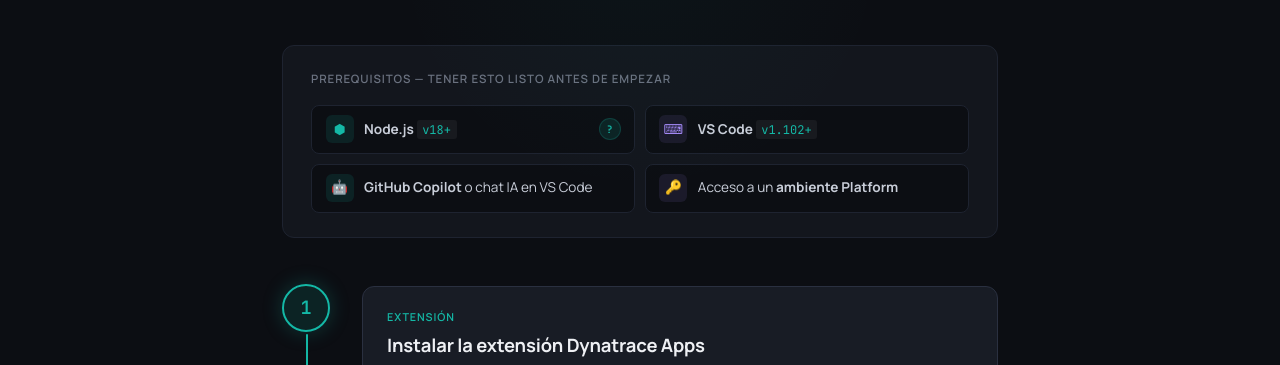
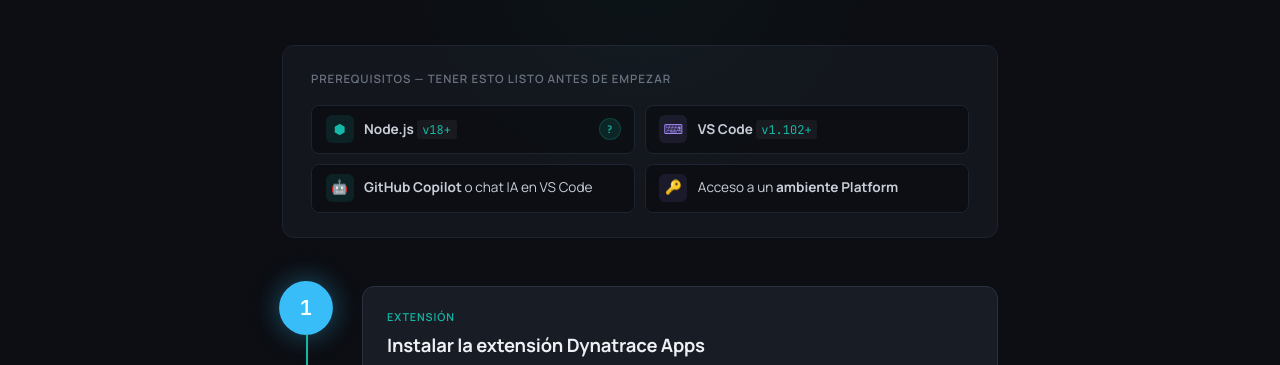
Before and after one commit to stevensonramirez/labmcpdev, a plain HTML site: page index.html in a window 1280 px wide. In both pictures the pointer is over the element 306 px from the left and 670 px from the top of the page. Shown: the part 363-728 px from the top of the page. Drawn offline with Linux system fonts and the light colour scheme.

Commit message:
Update index.html

```diff
--- a/index.html
+++ b/index.html
@@ -214,6 +214,7 @@
     width: 2px;
     background: linear-gradient(to bottom, var(--accent), var(--border) 50%, var(--border));
     border-radius: 1px;
+    z-index: 1;
   }
   .step {
     position: relative;
@@ -238,10 +239,11 @@
     transition: all 0.3s;
   }
   .step:hover .step-number {
-    border-color: var(--accent);
-    color: var(--accent);
-    background: var(--accent-dim);
-    box-shadow: 0 0 20px var(--accent-glow);
+    border-color: #38bdf8;
+    color: #fff;
+    background: #38bdf8;
+    box-shadow: 0 0 24px rgba(56, 189, 248, 0.4);
+    transform: scale(1.12);
   }
   .step-content {
     background: var(--bg-card);
```
